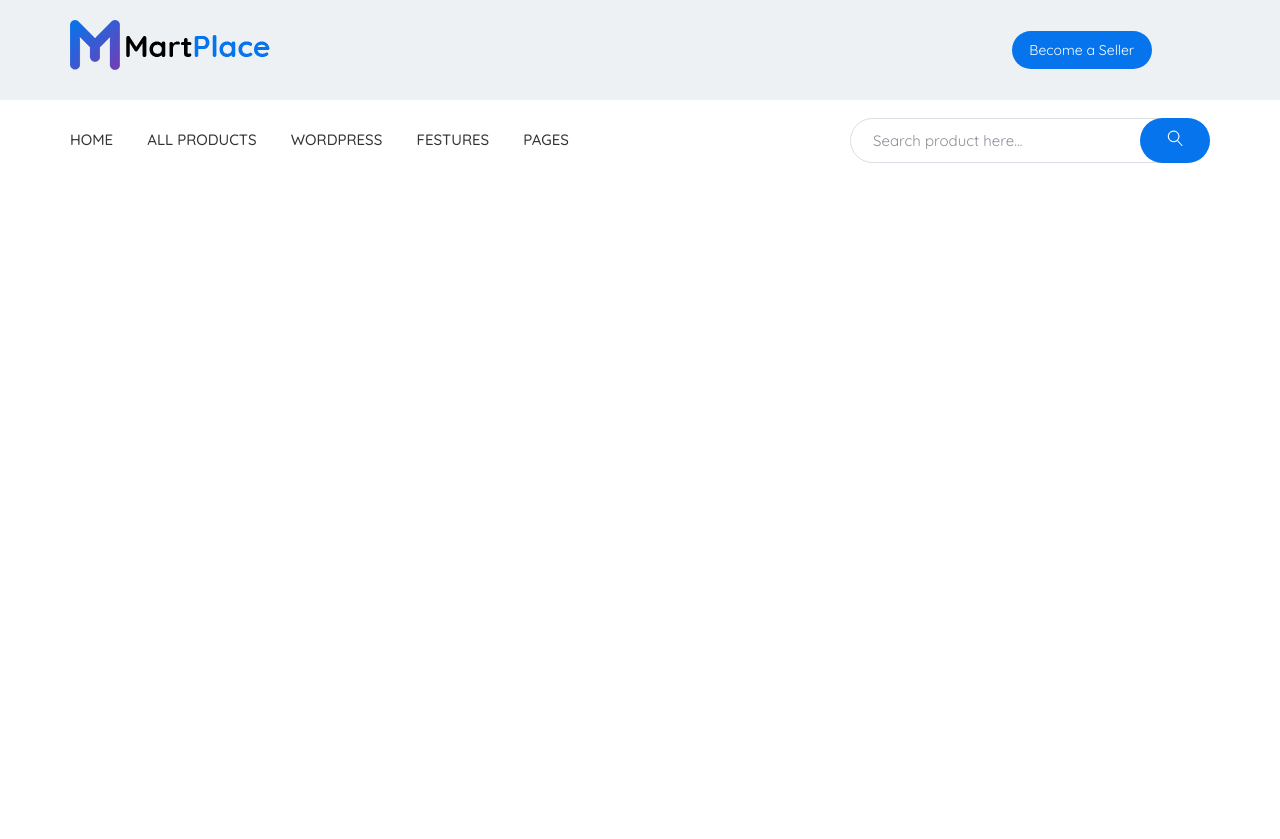
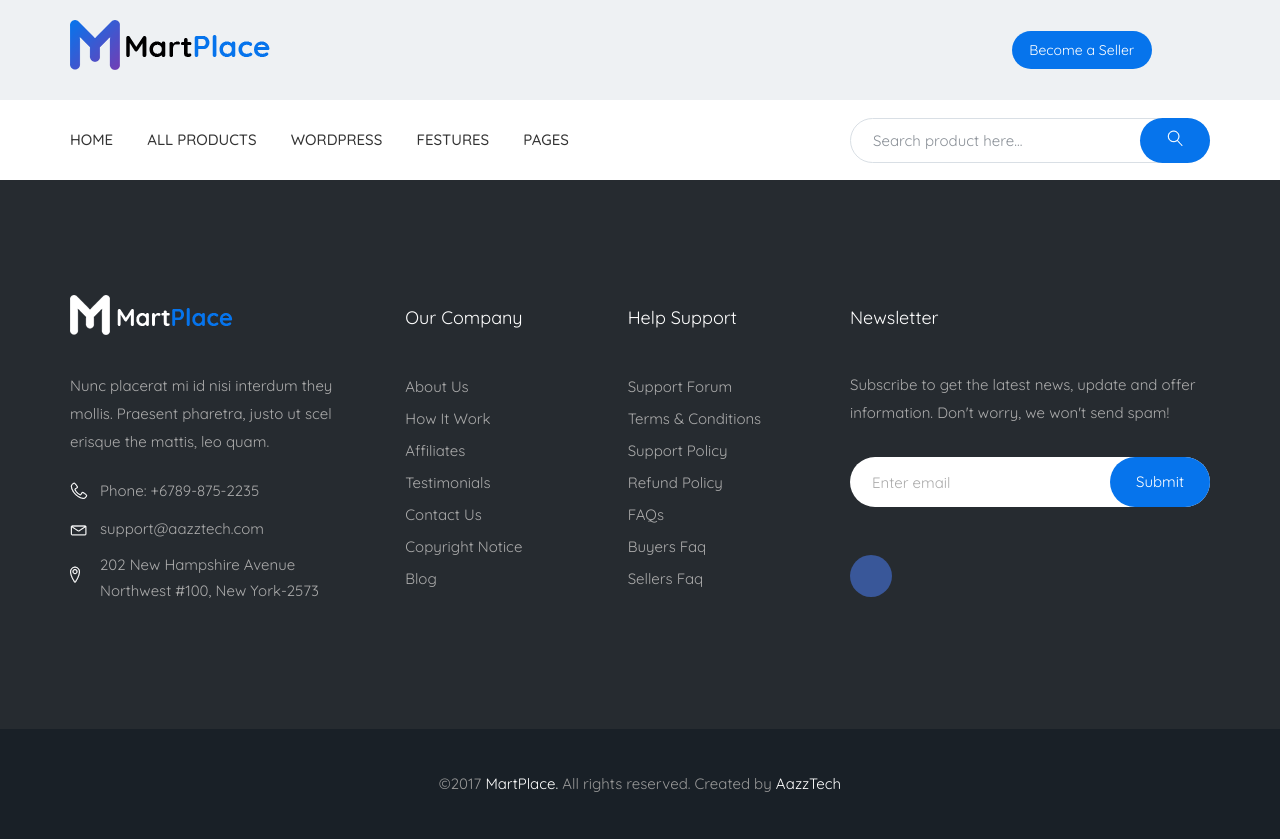
Before and after one commit to mozhants/MartPlace, a website: page app/index.html in a window 1280 px wide. Before the commit the page ends 800 px from the top, so only its background shows below. Drawn offline with nearby package versions, Linux system fonts and the light colour scheme; files that its build step writes are made by us from their sources.

Commit message:
'footer'

```diff
--- a/app/index.html
+++ b/app/index.html
@@ -87,8 +87,90 @@
 
 
 		</div>
-		<footer>
-
+		<footer class="footer">
+			<div class="footer__content">
+				<div class="container">
+					<div class="footer__inner">
+						<div class="footer__col-info">
+							<div class="footer__logo">
+								<a href="#">
+									<img src="images/logo-footer.png" alt="">
+								</a>
+							</div>
+							<div class="footer__col-text">
+								Nunc placerat mi id nisi interdum they mollis. Praesent pharetra, justo ut scel erisque the mattis, leo quam.
+							</div>
+							<a class="footer__info footer__info-phone" href="tel:67898752235">
+								Phone: +6789-875-2235
+							</a>
+							<a class="footer__info footer__info-email" href="#">
+								support@aazztech.com
+							</a>
+							<div class="footer__info footer__info-map">
+								202 New Hampshire Avenue
+								Northwest #100, New York-2573
+							</div>
+						</div>
+						<div class="footer__col-menu">
+							<div class="footer__col-title">
+								Our Company
+							</div>
+							<ul class="footer__col-list">
+								<li><a href="#">About Us</a></li>
+								<li><a href="#">How It Work</a></li>
+								<li><a href="#">Affiliates</a></li>
+								<li><a href="#">Testimonials</a></li>
+								<li><a href="#">Contact Us</a></li>
+								<li><a href="#">Copyright Notice</a></li>
+								<li><a href="#">Blog</a></li>
+							</ul>
+						</div>
+						<div class="footer__col-menu">
+							<div class="footer__col-title">
+								Help Support
+							</div>
+							<ul class="footer__col-list">
+								<li><a href="#">Support Forum</a></li>
+								<li><a href="#">Terms & Conditions</a></li>
+								<li><a href="#">Support Policy</a></li>
+								<li><a href="#">Refund Policy</a></li>
+								<li><a href="#">FAQs</a></li>
+								<li><a href="#">Buyers Faq</a></li>
+								<li><a href="#">Sellers Faq</a></li>
+							</ul>
+						</div>
+						<div class="footer__col-newsletter">
+							<div class="footer__col-title">
+								Newsletter
+							</div>
+							<div class="footer__col-text">
+								Subscribe to get the latest news, update and offer information. Don't worry, we won't send spam!
+							</div>
+							<div class="footer__search-form">
+								<form>
+									<input type="text" placeholder="Enter email">
+									<button type="submit">Submit</button>
+								</form>
+							</div>
+							<ul class="footer__social-link">
+								<li><a class="link-facebook" href="#"></a></li>
+								<li><a class="link-twitter" href="#"></a></li>
+								<li><a class="link-google" href="#"></a></li>
+								<li><a class="link-pinterest" href="#"></a></li>
+								<li><a class="link-linkedin" href="#"></a></li>
+								<li><a class="link-soc" href="#"></a></li>
+							</ul>
+						</div>
+					</div>
+				</div>
+			</div>
+			<div class="footer__copy">
+				<div class="container">
+					<div class="footer__copy-text">
+						©2017 <span>MartPlace.</span> All rights reserved. Created by <span>AazzTech</span>
+					</div>
+				</div>
+			</div>
 		</footer>
 	</div>
 
--- a/app/scss/style.scss
+++ b/app/scss/style.scss
@@ -82,3 +82,156 @@
 }
 
 // end header
+
+
+
+
+// start footer
+
+.footer__content{
+	background-color: #262b30;
+}
+.footer__inner{
+	padding: 115px 0;
+	display: flex;
+	justify-content: space-between;
+}
+.footer__logo{
+	margin-bottom: 27px;
+}
+.footer__col-info{
+	max-width: 265px;
+	width: 100%;
+	color: #ababab;
+	a{
+		color: #ababab;
+	}
+}
+.footer__col-text{
+	padding-bottom: 20px;
+	line-height: 28px;
+	color: #ababab;
+}
+.footer__info{
+	line-height: 26px;
+	margin-bottom: 10px;
+	padding-left: 30px;
+}
+.footer__info-phone{
+	position: relative;
+	&::before{
+		content: '';
+		position: absolute;
+		background-image: url(../images/icons/phone.png);
+		width: 18px;
+		height: 17px;
+		left: 0;
+		top: 4px;
+	}
+}
+.footer__info-email{
+	position: relative;
+	&::before{
+		content: '';
+		position: absolute;
+		background-image: url(../images/icons/e-mail.png);
+		width: 17px;
+		height: 11px;
+		left: 0;
+		top: 9px;
+	}
+}
+.footer__info-map{
+	position: relative;
+	&::before{
+		content: '';
+		position: absolute;
+		background-image: url(../images/icons/map.png);
+		width: 10px;
+		height: 17px;
+		left: 0;
+		top: 14px;
+	}
+}
+.footer__col-menu{
+	max-width: 152px;
+	width: 100%;
+}
+.footer__col-title{
+	font-size: 18px;
+	margin-bottom: 38px;
+	margin-top: 8px;
+	color: #fff;
+}
+.footer__col-list{
+	a{
+		color: #ababab;
+		line-height: 32px;
+	}
+}
+.footer__col-newsletter{
+	max-width: 360px;
+	width: 100%;
+}
+.footer__search-form{
+	max-width: 360px;
+	width: 100%;
+	position: relative;
+	margin-top: 10px;
+	margin-bottom: 48px;
+	input{
+		display: block;
+		width: 100%;
+		border-radius: 50px;
+		border: none;
+		height: 50px;
+		color: #ababab;
+		outline: none;
+		padding-left: 22px;
+		padding-right: 90px;
+		font-weight: 400;
+		&::placeholder{
+			color: #ababab;
+		}
+	}
+	button{
+		position: absolute;
+		right: 0;
+		top: 0;
+		cursor: pointer;
+		width: 100px;
+		height: 100%;
+		border: none;
+		border-radius: 50px;
+		background-color: $blue;
+		outline: none;
+		color: #fff;
+	}
+}
+.footer__social-link{
+	li{
+		display: inline-block;
+	}
+}
+.link-facebook{
+	background-color: #395799;
+	width: 42px;
+	height: 42px;
+	border-radius: 50%;
+}
+
+
+.footer__copy{
+	background-color: #192027;
+}
+.footer__copy-text{
+	color: #999;
+	text-align: center;
+	padding: 40px 0;
+	font-weight: 400;
+	span{
+		color: #fff;
+	}
+}
+
+// end footer
```
Also changed, not shown: app/images/icons/e-mail.png (added), app/images/icons/map.png (added), app/images/icons/phone.png (added), app/images/logo-footer.png (added), 1 other file.
